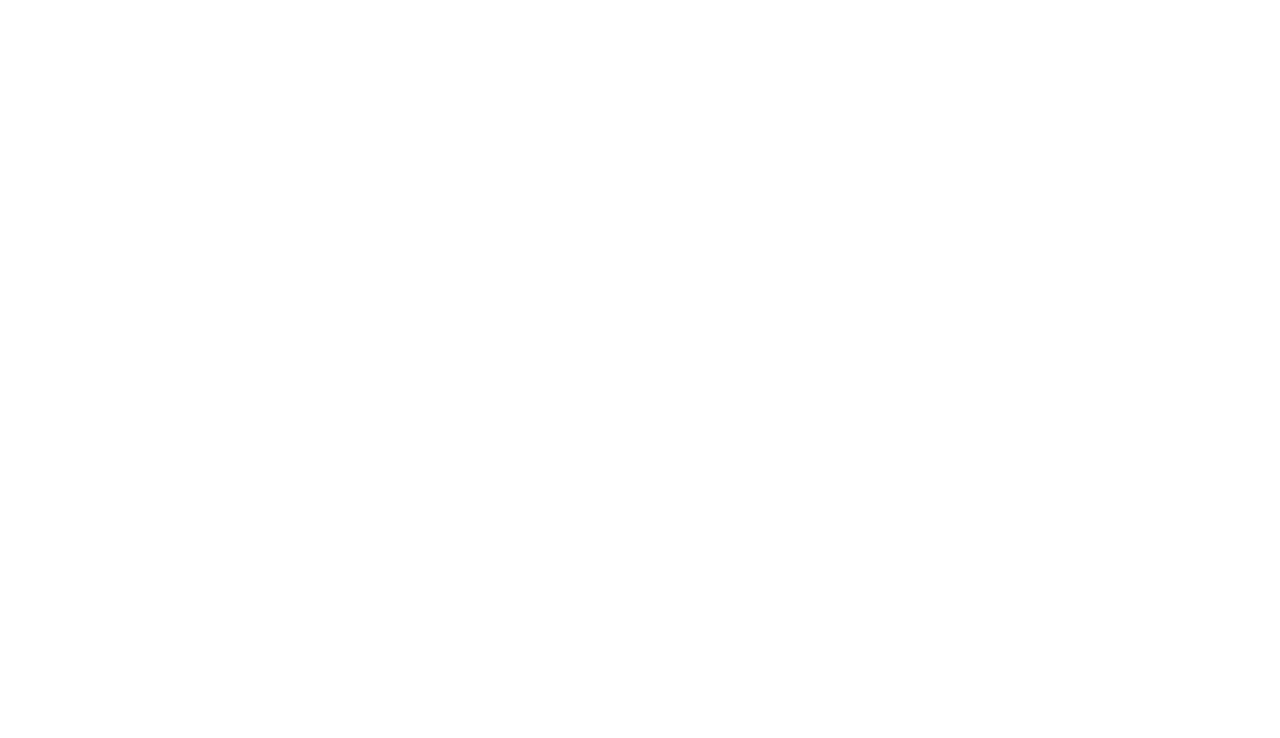
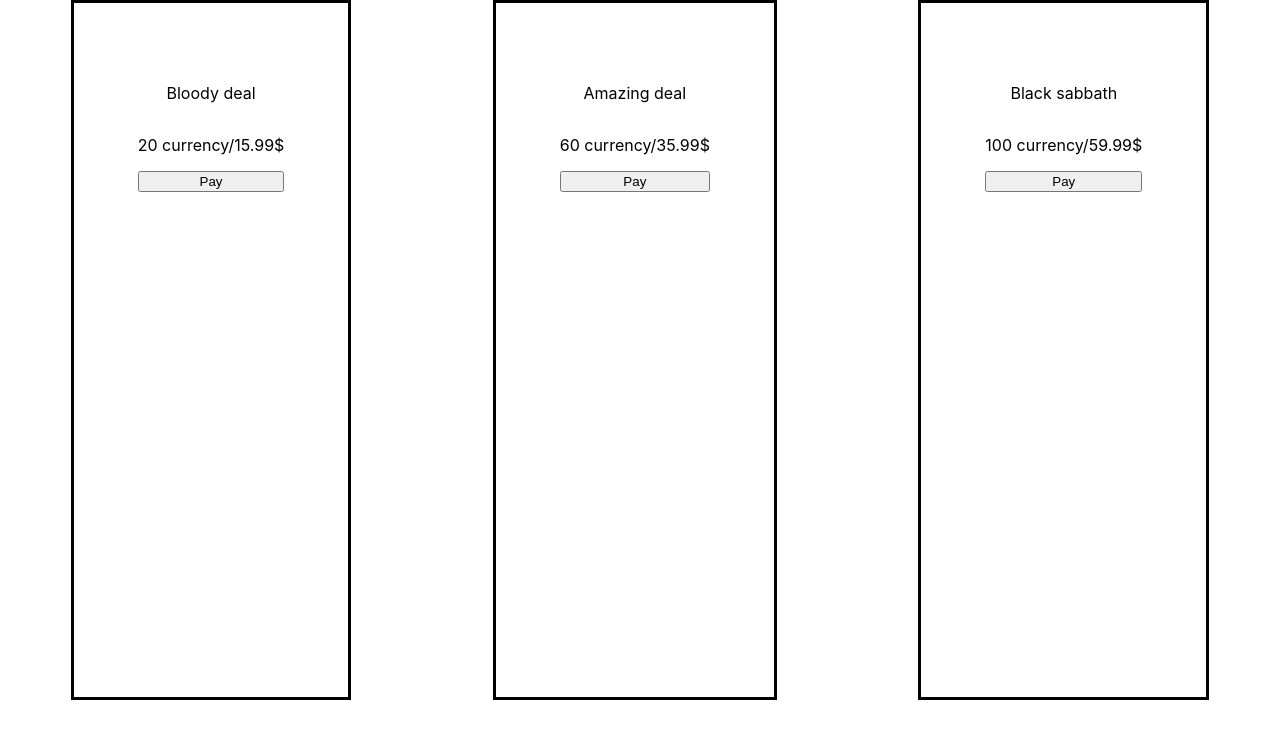
Before and after one commit to FlorentCmb/site-rouille, a React (Create React App) app: page / in a window 1280 px wide. Shown: the top 738 px of the page. Built offline with nearby package versions, Linux system fonts and the light colour scheme.

Commit message:
start adding flexbox properties

```diff
--- a/src/components/Payment.css
+++ b/src/components/Payment.css
@@ -0,0 +1,17 @@
+.listPayment {
+    display : flex;
+    justify-content : space-around;
+    height : 700px;
+
+}
+
+
+.listOffers {
+    border : solid black;
+    padding : 5%;
+    display : flex;
+    flex-direction : column;
+
+
+
+}
--- a/src/components/Payment.js
+++ b/src/components/Payment.js
@@ -4,7 +4,24 @@
 class Payment extends React.Component {
     render () {
         return(
-            <div>
+            <div className ='listPayment'>
+                <div className ='listOffers'>
+                    <p>Bloody deal</p>
+                    <p>20 currency/15.99$</p>
+                    <button>Pay</button>
+                </div>
+
+                <div className ='listOffers'>
+                    <p>Amazing deal</p>
+                    <p>60 currency/35.99$</p>
+                    <button>Pay</button>
+                </div>
+
+                <div className ='listOffers'>
+                    <p>Black sabbath</p>
+                    <p>100 currency/59.99$</p>
+                    <button>Pay</button>
+                </div>
 
             </div>
         )
```
